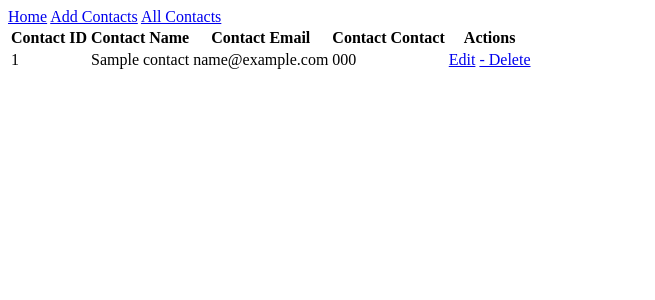
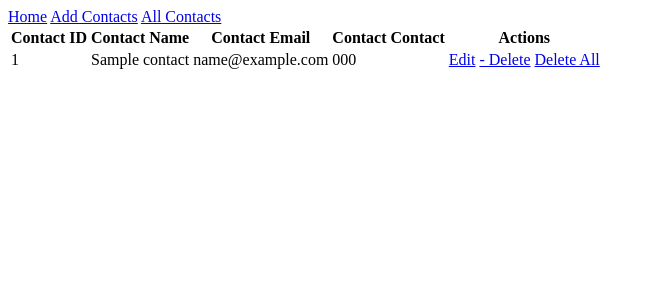
Before and after one commit to GPraneeth89/Contacts_crud_app, a Django app: page /show in a window 1280 px wide. Shown: the top 300 px of the page, without its empty margins (0-655 px from the left). Run offline with Django 3.2, Linux system fonts and the light colour scheme; tables that the repository leaves empty hold one stand-in row (values such as "Sample post").

Commit message:
added delete all

```diff
--- a/Contacts/urls.py
+++ b/Contacts/urls.py
@@ -25,4 +25,5 @@ urlpatterns = [
     path('edit/<int:id>', views.edit),
     path('update/<int:id>', views.update),
     path('delete/<int:id>', views.delete),
+    path('deleteall',views.deleteAll),
 ]
--- a/phonebook/templates/show.html
+++ b/phonebook/templates/show.html
@@ -21,6 +21,7 @@
         <td>
             <a href="/edit/{{ contact.id }}">Edit</a>
             <a href="/delete/{{ contact.id }}">- Delete</a>
+            <a href="/deleteall">Delete All</a>
         </td>
     </tr>
     {% endfor %}
--- a/phonebook/views.py
+++ b/phonebook/views.py
@@ -44,3 +44,7 @@ def delete(request,id):
     contact=Contacts.objects.get(id=id)
     contact.delete()
     return redirect('/show')
+def deleteAll(request):
+    contact=Contacts.objects.all()
+    contact.delete()
+    return redirect('/show')
```
Also changed, not shown: db.sqlite3.
